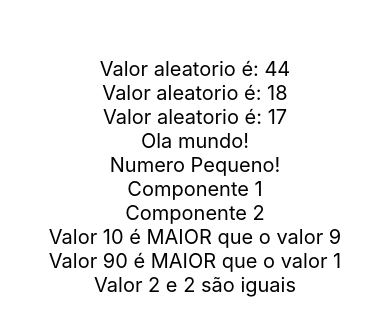
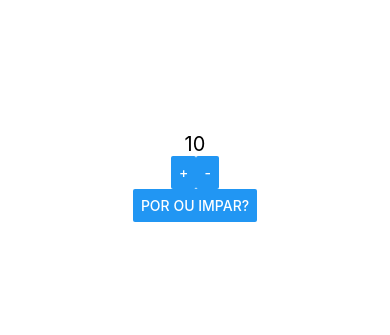
Before and after one commit to den-duar/P5, a React Native app in the folder ProjetoReactNative/: screen / in a window 390 px wide. Shown: the part 245-580 px from the top of the page. Built offline with nearby package versions, Linux system fonts and the light colour scheme.

Commit message:
Exercicio aula dia 09/11

```diff
--- a/ProjetoReactNative/App.jsx
+++ b/ProjetoReactNative/App.jsx
@@ -5,12 +5,14 @@ import Estilos from "./src/components/Estilos";
 import { Group1, Group2 } from "./src/components/Multi";
 import Aleatorio from "./src/components/Aleatorio";
 import MaxMin from "./src/components/MaxMin";
+import Botao from "./src/components/Botao";
+import Contador from "./src/components/Contador";
 
 export default function App() {
   return (
 
       <View style = {Estilos.view}>
-        <Aleatorio min={7} max = {99}/>
+        {/*<Aleatorio min={7} max = {99}/>
         <Aleatorio min={7} max = {99}/>
         <Aleatorio min={7} max = {99}/>
         <Primeiro/>
@@ -20,7 +22,11 @@ export default function App() {
         <MaxMin x={10} y={9}/>
         <MaxMin x={1} y={90}/>
         <MaxMin x={2} y={2}/>
+
+  <Botao/>*/}
+        <Contador inicial={(10)} passo={(1)}/>
       </View>
+
 
   );
 }
--- /dev/null
+++ b/ProjetoReactNative/src/components/Botao.jsx
@@ -0,0 +1,33 @@
+import React from "react";
+import { Button } from "react-native";
+
+export default props =>{
+
+    function executar(){
+        console.warn("Executado 1!")
+    }
+
+
+    return (
+        <>
+        <Button
+        title = "Executar 1"
+        onPress= {executar}
+        />
+
+         <Button
+        title = "Executar 2"
+        onPress={function executar2(){
+            console.warn("Executado 2!")
+        }
+        }
+        />
+
+         <Button
+        title = "Executar 3"
+        onPress= {()=> console.warn("Executado 3!")}
+        />
+
+        </>
+    )
+}
--- /dev/null
+++ b/ProjetoReactNative/src/components/Contador.jsx
@@ -0,0 +1,51 @@
+import React, { useState} from "react";
+import { Button, Text, View } from "react-native";
+import Estilos from "./Estilos";
+
+
+export default ({ inicial, passo }) => {
+
+    const [numero, setNumero] = useState(inicial);
+
+    const [mensagem, setMensagem] = useState();
+
+
+    function inc(){
+        setNumero(numero + passo)
+    }
+
+    function dec(){
+        setNumero(numero - passo)
+
+    }
+
+
+    return(
+
+        <>
+        <Text style = {Estilos.text}>
+            {numero}
+        </Text>
+        <Text style = {Estilos.text}>
+            {mensagem}
+        </Text>
+
+        <View style = {Estilos.contador}>
+        <Button
+        title = "+"
+        onPress={inc}/>
+
+        <Button
+        title = "-"
+        onPress={dec}/>
+
+        </View>
+        <Button
+        title = "Por ou Impar?"
+        onPress={() => numero%2==0 ? setMensagem('Numero é par!'):setMensagem('Numero é impar!')}
+        />
+        </>
+
+    )
+
+}
--- a/ProjetoReactNative/src/components/Estilos.jsx
+++ b/ProjetoReactNative/src/components/Estilos.jsx
@@ -4,10 +4,14 @@ export default StyleSheet.create({
     view:{
         flexGrow: 1,
         justifyContent: 'center',
-        alignItems: 'center'
+        alignItems: 'center',
+
     },
     text:{
         fontSize: 20
+    },
+    contador:{
+        flexDirection: 'row'
     }
 
 })
```
